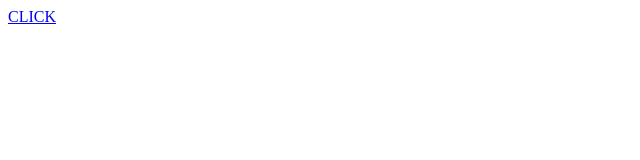
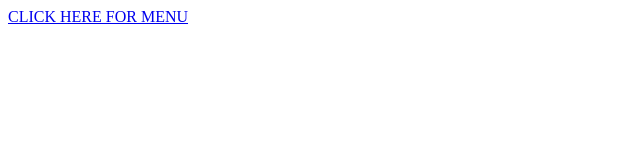
Before and after one commit to NyashaBridge/thebalconymenu, a plain HTML site: page index.html in a window 1280 px wide. Shown: the whole page, without its empty margins (0-640 px from the left). Drawn offline with Linux system fonts and the light colour scheme.

Commit message:
Update index.html

```diff
--- a/index.html
+++ b/index.html
@@ -1,3 +1,3 @@
 <html>
-  <p><a href="The%20Balcony%20New%20Menu.pdf">CLICK</a></p>
+  <p><a href="The%20Balcony%20New%20Menu.pdf">CLICK HERE FOR MENU</a></p>
 </html>
```
